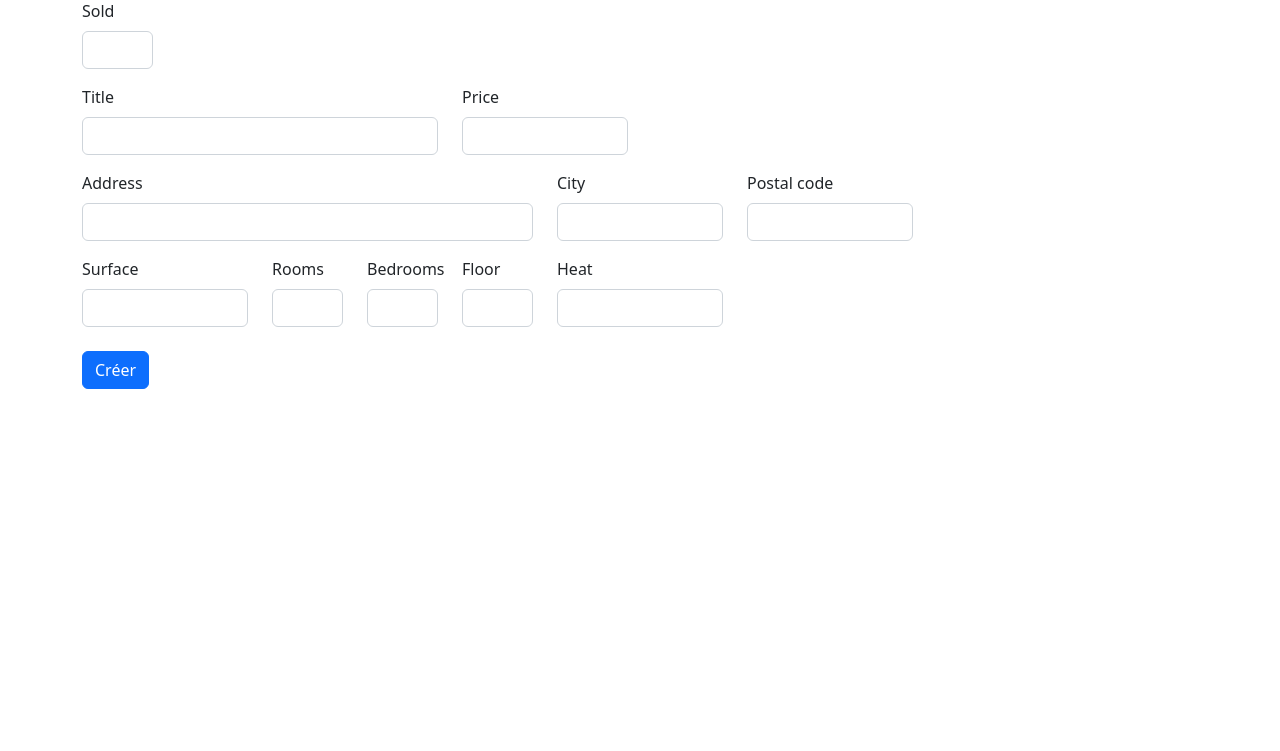
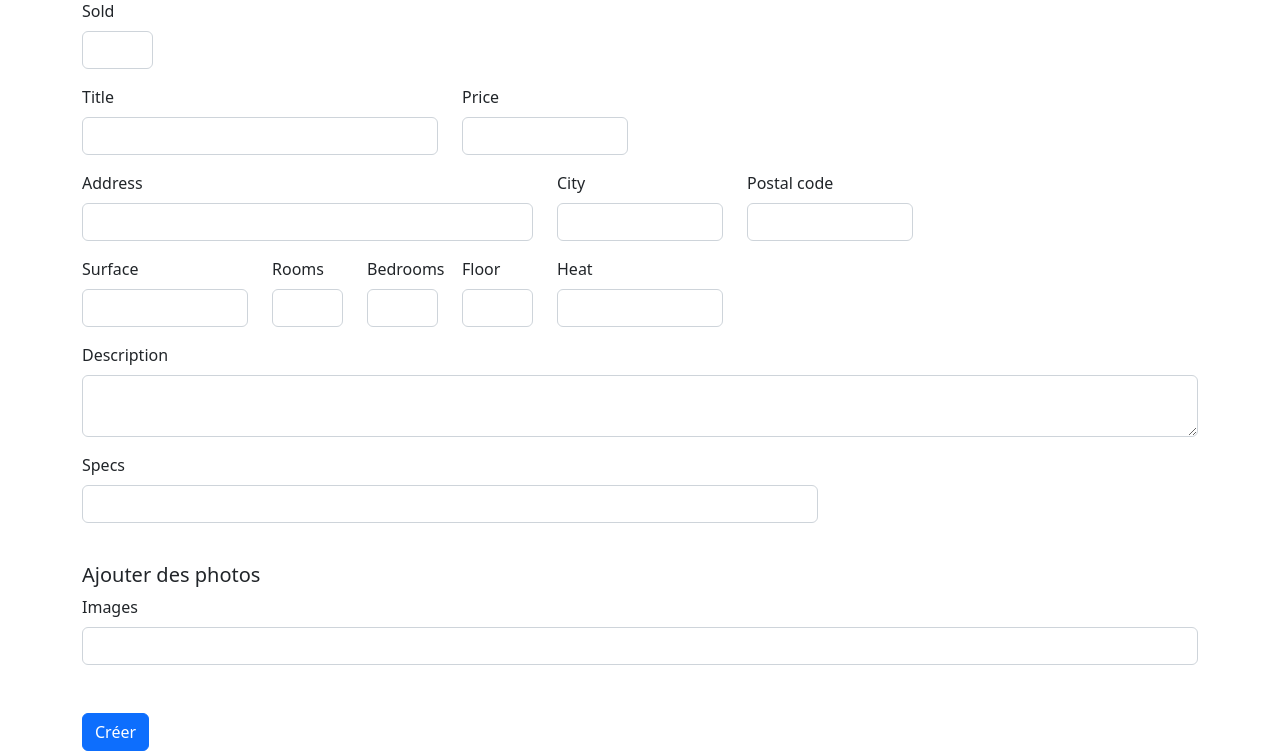
Before and after one commit to l00ma/amelioration-trainingSymf5, a Symfony app: template templates/admin/property/new.html.twig in a window 1280 px wide. Shown: the part 127-878 px from the top of the page. Before the commit the page ends 516 px from the top, so only its background shows below. Run offline with Twig, Linux system fonts and the light colour scheme; the template is opened without the code that fills it, so the values that code supplies are empty; form fields are guessed from the names that the template uses; some libraries are stand-ins or nearby versions.

Commit message:
modifs sur frontend uniquement

```diff
--- a/src/Controller/Admin/AdminPropertyController.php
+++ b/src/Controller/Admin/AdminPropertyController.php
@@ -131,7 +131,7 @@ class AdminPropertyController extends AbstractController
         $data = json_decode($request->getContent(), true);
         if ($this->isCsrfTokenValid('delete' . $image->getId(), $data['_token'])) {
             $nom = $image->getName();
-            unlink($this->getParameter('image_directory') . '/' . $nom);
+            unlink($this->getParameter('images_directory') . '/' . $nom);
             #$em = $this->getDoctrine()->getManager();
             $this->em->remove($image);
             $this->em->flush();
--- a/src/Form/PropertyType.php
+++ b/src/Form/PropertyType.php
@@ -42,6 +42,7 @@ class PropertyType extends AbstractType
                 'required' => false,
                 'attr' => [
                     'accept' => 'image/jpeg',
+                    'class' => 'mt-2',
                 ],
             ]);
     }
--- a/templates/admin/property/_form.html.twig
+++ b/templates/admin/property/_form.html.twig
@@ -18,16 +18,33 @@
 	<div class="col-md-1">{{ form_row(form.floor) }}</div>
 	<div class="col-md-2">{{ form_row(form.heat) }}</div>
 </div>
-{{ form_rest(form) }}
+<div class="row">
+	<div class="col-md-13">{{ form_row(form.description) }}</div>
+	<div class="col-md-8">{{ form_row(form.specs) }}</div>
+</div>
 {% if app.request.attributes.get('_route') == 'admin.property.edit' %}
-	<h4>Images</h4>
-	{% for image in property.images %}
-		<div>
-			<img src="{{ asset('/uploads/' ~ image.name) }}" alt="Image" width="150">
-			<a href="{{ path('admin.image.delete', {id: image.id } )}}" data-delete data-token="{{ csrf_token('delete' ~ image.id )}}">Supprimer</a>
-		</div>
-	{% endfor %}
+	<hr class="border border-primary border-3 opacity-75">
+	<div class="col mt-4">
+		<h5>Photos du bien publiées</h5>
+		{% for image in property.images %}
+			<div class="col mt-2">
+				<img src="{{ asset('/uploads/' ~ image.name) }}" alt="Image" width="150">
+				<a href="{{ path('admin.image.delete', {id: image.id } )}}" data-delete data-token="{{ csrf_token('delete' ~ image.id )}}" class="btn btn-danger">Supprimer</a>
+			</div>
+		{% endfor %}
+	</div>
 {% endif %}
+<div class="col mt-4">
+	<div class="row">
+		<h5>Ajouter des photos</h5>
+		<div class="col md-4">{{ form_row(form.images) }}</div>
+	</div>
+</div>
+
+<div class="col mt-4 mb-4">
+	{{ form_rest(form) }}
+</div>
+
 
 <button class="btn btn-primary mt-2">{{ button|default('Enregistrer') }}</button>
 {{ form_end(form) }}
--- a/translations/forms.fr.yaml
+++ b/translations/forms.fr.yaml
@@ -10,3 +10,9 @@ Postal code: Code Postal
 Sold: Vendu
 Username: Utilisateur
 Password: Mot de passe
+Surface: Surface
+electrique: Electrique
+gaz: Gaz
+fioul: Fioul
+Description: Description
+Specs: Particularités
```
Also changed, not shown: templates/property/show.html.twig (+7 -6 lines).
